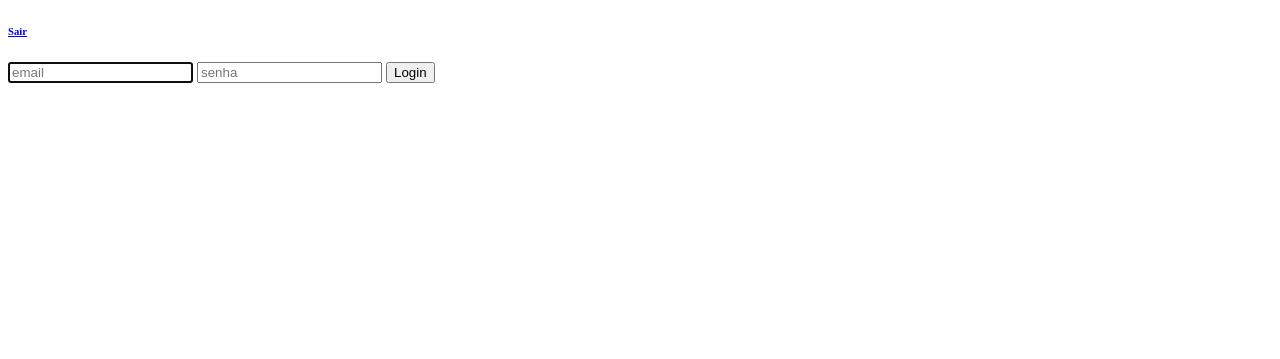
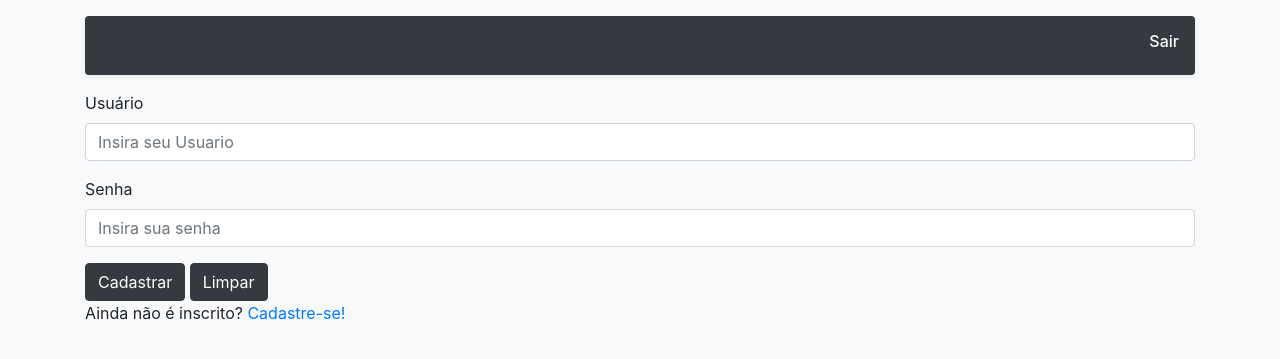
Before and after one commit to joao-tads/SEI, a PHP site: template View/login-form.php in a window 1280 px wide. Shown: the top 359 px of the page. Run offline with PHP 8.4, Linux system fonts and the light colour scheme; the template is opened without the code that fills it, so the values that code supplies are empty; the visitor is signed in with stand-in values (Sample User, id 1); some libraries are stand-ins or nearby versions.

Commit message:
Update 12/11/2019

```diff
--- a/View/cabecalho.php
+++ b/View/cabecalho.php
@@ -1,13 +1,23 @@
-<!DOCTYPE html>
-<html lang="pt-br">
+<!doctype html>
+<html lang="en">
 <head>
-    <meta charset="UTF-8">
-    <meta name="viewport" content="width=device-width, initial-scale=1.0">
-    <meta http-equiv="X-UA-Compatible" content="ie=edge">
-    <title>Document</title>
+    <!-- Required meta tags -->
+    <meta charset="utf-8">
+    <meta name="viewport" content="width=device-width, initial-scale=1, shrink-to-fit=no">
+
+    <!-- Bootstrap CSS -->
+    <link rel="stylesheet" href="https://stackpath.bootstrapcdn.com/bootstrap/4.3.1/css/bootstrap.min.css" integrity="sha384-ggOyR0iXCbMQv3Xipma34MD+dH/1fQ784/j6cY/iJTQUOhcWr7x9JvoRxT2MZw1T" crossorigin="anonymous">
+    <link rel="stylesheet" href="https://use.fontawesome.com/releases/v5.11.2/css/all.css" integrity="sha384-KA6wR/X5RY4zFAHpv/CnoG2UW1uogYfdnP67Uv7eULvTveboZJg0qUpmJZb5VqzN" crossorigin="anonymous">
 </head>
-    <?php if(isset($_SESSION['usuario'])){?>
-        <h6>
-            <a href="\logout" >Sair</a>
-        </h6>
-    <?php }?>
+<body class="bg-light">
+<header class="container">
+    <div class="d-flex my-3 p-3 bg-dark text-white rounded shadow-sm">
+        <h6 class="mr-auto"><?=$titulo?></h6>
+        <?php if(isset($_SESSION['usuario'])){?>
+            <h6>
+                <a href="\logout" class="text-decoration-none text-white">Sair</a>
+            </h6>
+        <?php }?>
+    </div>
+</header>
+<main class="container">
--- a/View/login-form.php
+++ b/View/login-form.php
@@ -1,5 +1,15 @@
 <form action="/login" method="post">
-    <input type="email"  name="email" placeholder="email" required autofocus>
-    <input type="password"  name="senha" placeholder="senha" required>
-    <button type="submit">Login</button>
+    <div class=>
+        <div class="form-group">
+            <label for="exampleInputEmail1">Usuário</label>
+            <input type="text" name="usuario" class="form-control" id="exampleInputEmail1" placeholder="Insira seu Usuario">
+        </div>
+        <div class="form-group">
+            <label for="exampleInputPassword1">Senha</label>
+            <input type="password" name="senha" class="form-control" id="exampleInputPassword1" placeholder="Insira sua senha">
+        </div>
+        <button type="submit" class="btn btn-dark">Cadastrar</button>
+        <button type="reset" class="btn btn-dark">Limpar</button>
+        <p>Ainda não é inscrito? <a href="/cadastrar">Cadastre-se!</a>
+    </div>
 </form>
--- a/View/rodape.php
+++ b/View/rodape.php
@@ -1 +1,9 @@
+</main>
+
+<!-- Optional JavaScript -->
+<!-- jQuery first, then Popper.js, then Bootstrap JS -->
+<script src="https://code.jquery.com/jquery-3.3.1.slim.min.js" integrity="sha384-q8i/X+965DzO0rT7abK41JStQIAqVgRVzpbzo5smXKp4YfRvH+8abtTE1Pi6jizo" crossorigin="anonymous"></script>
+<script src="https://cdnjs.cloudflare.com/ajax/libs/popper.js/1.14.7/umd/popper.min.js" integrity="sha384-UO2eT0CpHqdSJQ6hJty5KVphtPhzWj9WO1clHTMGa3JDZwrnQq4sF86dIHNDz0W1" crossorigin="anonymous"></script>
+<script src="https://stackpath.bootstrapcdn.com/bootstrap/4.3.1/js/bootstrap.min.js" integrity="sha384-JjSmVgyd0p3pXB1rRibZUAYoIIy6OrQ6VrjIEaFf/nJGzIxFDsf4x0xIM+B07jRM" crossorigin="anonymous"></script>
+</body>
 </html>
--- a/config/routes.yaml
+++ b/config/routes.yaml
@@ -5,3 +5,4 @@
 /Pagina-inicial: PaginaInicialController
 /logout:  LogoutController
 /404found:  path404Controller
+/cadastrar: loginCadastrarController
--- /dev/null
+++ b/database/md45.php
@@ -0,0 +1,5 @@
+<?php
+	echo(password_hash('Junior12', PASSWORD_ARGON2I));
+	echo('<br>');
+	echo(password_hash('Aluno13'));
+?>
--- a/src/Controller/LoginFormController.php
+++ b/src/Controller/LoginFormController.php
@@ -18,7 +18,8 @@ class LoginFormController implements IController
                 "rodape.php"
             ],
             [
-                "titulo"=>"Login"
+                "titulo"=>"Escola"
             ]);
+
     }
 }
--- a/src/Entity/Usuario.php
+++ b/src/Entity/Funcionario.php
@@ -6,10 +6,10 @@ namespace Ifnc\Tads\Entity;
 
 use Ifnc\Tads\Helper\Record;
 
-class Usuario extends Record
+class Funcionario extends Record
 {
-    public $id;
-    public $email;
+    public $matricula;
+    public $usuario;
     public $senha;
 
     public function valide($senha){
--- /dev/null
+++ b/src/Helper/Message.php
@@ -0,0 +1,5 @@
+class Messege
+{
+    public $title;
+
+}
```
Also changed, not shown: database/Projeto.sql (+17 -5 lines), src/Controller/loginController.php (+9 -8 lines), src/Helper/Flash.php (added, +23 -0 lines), src/Controller/loginCadastrarController.php (added).
